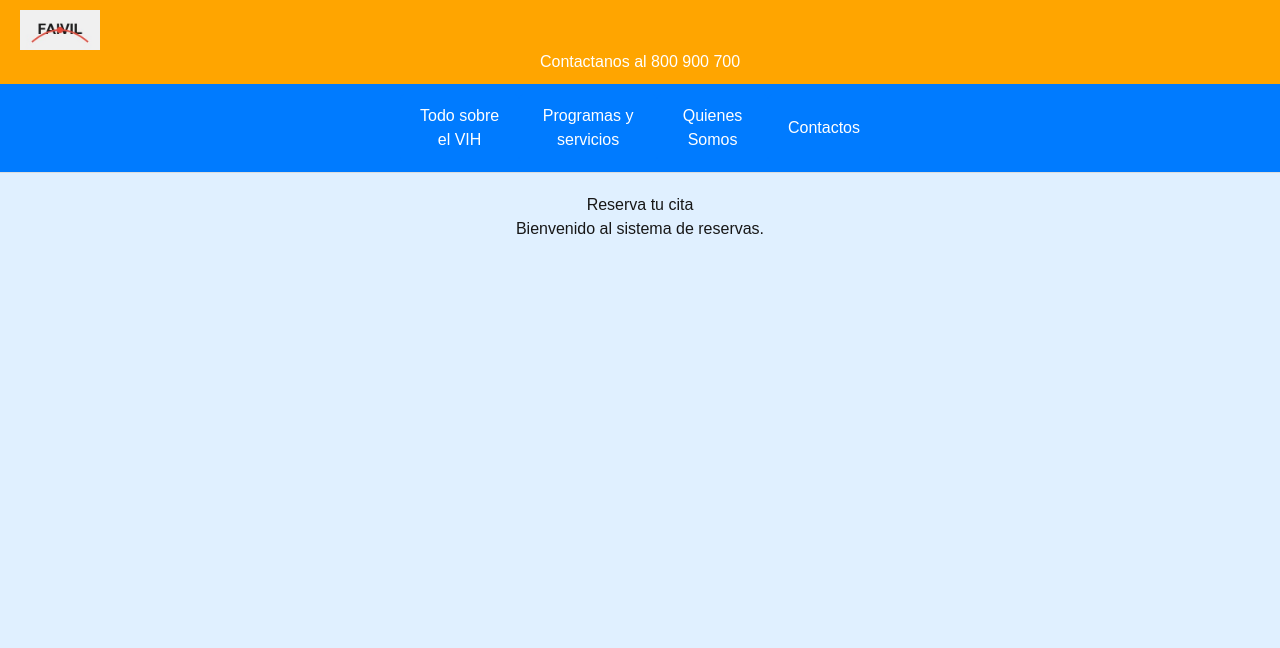
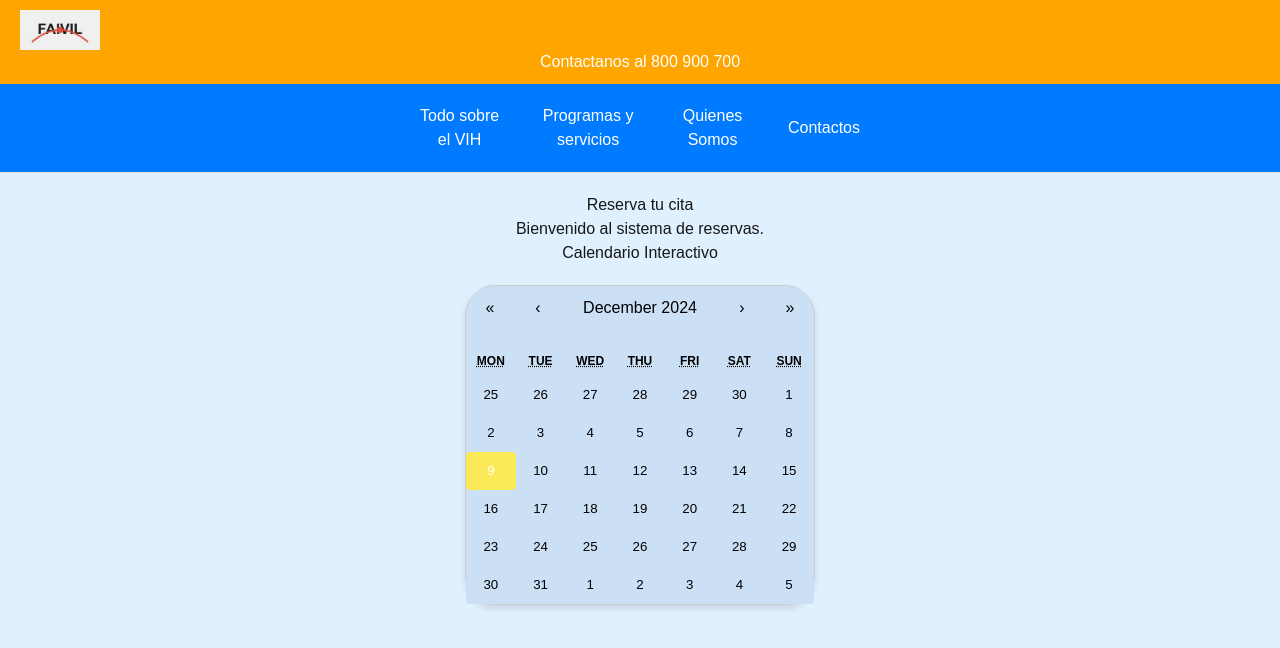
Before and after one commit to sirig14/rolins, a Next.js app in the folder my-first-project2024/: page /pagina in a window 1280 px wide. Shown: the top 648 px of the page. Built offline with nearby package versions, Linux system fonts and the light colour scheme.

Commit message:
calendario

```diff
--- a/my-first-project2024/package.json
+++ b/my-first-project2024/package.json
@@ -13,7 +13,9 @@
     "mongoose": "^8.8.3",
     "next": "^15.0.4",
     "react": "^19.0.0",
-    "react-dom": "^19.0.0"
+    "react-calendar": "^5.1.0",
+    "react-dom": "^19.0.0",
+    "react-hook-form": "^7.54.0"
   },
   "devDependencies": {
     "@types/node": "^20",
--- a/my-first-project2024/src/app/pagina/page.tsx
+++ b/my-first-project2024/src/app/pagina/page.tsx
@@ -1,9 +1,10 @@
 "use client" ;
-
+import 'react-calendar/dist/Calendar.css';
 import React, { useState } from "react";
 import "./home.css";
 import { BrowserRouter as Router, Routes, Route } from "react-router-dom";
-const Pagina = () => {
+import CalendarWithForm from "@/components/CalendarWithForm";
+const Page = () => {
   // Estado para manejar la sección activa
   const [activeSection, setActiveSection] = useState("home");
 
@@ -146,11 +147,14 @@ const Pagina = () => {
             <p>Bienvenido al sistema de reservas.</p>
           </div>
         )}
-
+        <section id="calendario">
+          {/* Aquí se integra el calendario */}
+          <CalendarWithForm />
+        </section>
 
       </div>
     </div>
   );
 };
 
-export default Pagina;
+export default Page;
--- /dev/null
+++ b/my-first-project2024/src/components/CalendarWithForm.tsx
@@ -0,0 +1,79 @@
+"use client";
+
+import React, { useState } from "react";
+import Calendar from "react-calendar";
+import { useForm } from "react-hook-form";
+import "react-calendar/dist/Calendar.css";
+import "../styles/style.css"; // Importa tus estilos personalizados
+
+const CalendarWithForm = () => {
+  const [selectedDate, setSelectedDate] = useState<Date | null>(null);
+  const { register, handleSubmit, formState: { errors } } = useForm();
+
+  const onDateChange = (date: Date) => {
+    setSelectedDate(date);
+  };
+
+  const onSubmit = (data: any) => {
+    alert(`Formulario enviado:\nNombre: ${data.nombre}\nApellido: ${data.apellido}\nTeléfono: ${data.telefono}`);
+    setSelectedDate(null); // Reinicia el formulario
+  };
+
+  return (
+    <div style={{ display: "flex", flexDirection: "column", alignItems: "center", gap: "20px" }}>
+      <h1>Calendario Interactivo</h1>
+
+      {/* Calendario */}
+      <Calendar onClickDay={onDateChange} />
+
+      {/* Formulario visible si hay una fecha seleccionada */}
+      {selectedDate && (
+        <div style={{ border: "1px solid #ccc", padding: "20px", borderRadius: "8px" }}>
+          <h2>Formulario para {selectedDate.toLocaleDateString()}</h2>
+          <form onSubmit={handleSubmit(onSubmit)}>
+            {/* Campo Nombre */}
+            <div>
+              <label htmlFor="nombre">Nombre:</label>
+              <input
+                id="nombre"
+                {...register("nombre", { required: "El nombre es obligatorio" })}
+              />
+              {typeof errors.nombre?.message === 'string' && <p style={{ color: "red" }}>{errors.nombre.message}</p>}
+            </div>
+
+            {/* Campo Apellido */}
+            <div>
+              <label htmlFor="apellido">Apellido:</label>
+              <input
+                id="apellido"
+                {...register("apellido", { required: "El apellido es obligatorio" })}
+              />
+              {typeof errors.apellido?.message === 'string' && <p style={{ color: "red" }}>{errors.apellido.message}</p>}
+            </div>
+
+            {/* Campo Teléfono */}
+            <div>
+              <label htmlFor="telefono">Teléfono:</label>
+              <input
+                id="telefono"
+                {...register("telefono", {
+                  required: "El teléfono es obligatorio",
+                  pattern: {
+                    value: /^[0-9]+$/,
+                    message: "Solo se permiten números",
+                  },
+                })}
+              />
+              {typeof errors.telefono?.message === 'string' && <p style={{ color: "red" }}>{errors.telefono.message}</p>}
+            </div>
+
+            {/* Botón de Enviar */}
+            <button type="submit" style={{ marginTop: "10px" }}>Enviar</button>
+          </form>
+        </div>
+      )}
+    </div>
+  );
+};
+
+export default CalendarWithForm;
--- /dev/null
+++ b/my-first-project2024/src/styles/style.css
@@ -0,0 +1,56 @@
+.react-calendar {
+    background-color: #cce0f5;
+    border: 1px solid #ccc;
+    border-radius: 30px;
+    box-shadow: 0 4px 6px rgba(0, 0, 0, 0.1);
+     color: #000;
+    }
+
+  form {
+    display: flex;
+    flex-direction: column;
+    gap: 10px;
+  }
+  input {
+    padding: 5px;
+    border: 1px solid #ccc;
+    border-radius: 4px;
+  }
+  button {
+    padding: 8px 12px;
+    background-color: #e39960;
+    color: white;
+    border: none;
+    border-radius: 30px;
+    cursor: pointer;
+  }
+  button:hover {
+    background-color: #e39960;
+  }
+
+
+
+  .react-calendar__navigation button {
+    color: #000000;
+    background-color: #cce0f5;
+    border: none;
+
+    padding: 8px;
+    margin: 2px;
+  }
+
+  .react-calendar__tile {
+    background-color: #cce0f5;
+    border-radius: 4px;
+    color: #000;
+  }
+
+  .react-calendar__tile--active {
+    background-color: #007BFF;
+    color: #fff;
+  }
+
+  .react-calendar__tile--now {
+    background-color: #fce958;
+    color: #fff;
+  }
```
Also changed, not shown: 1 other file (tests, documents, lock files or other folders).
